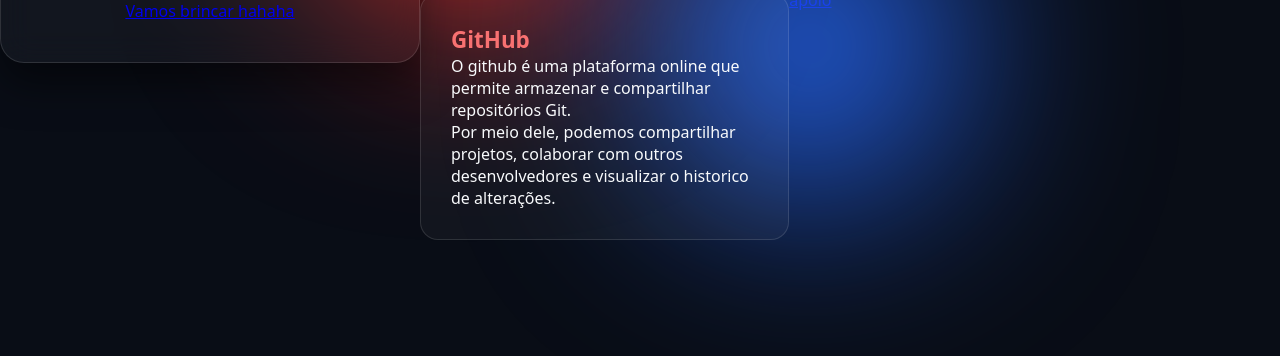
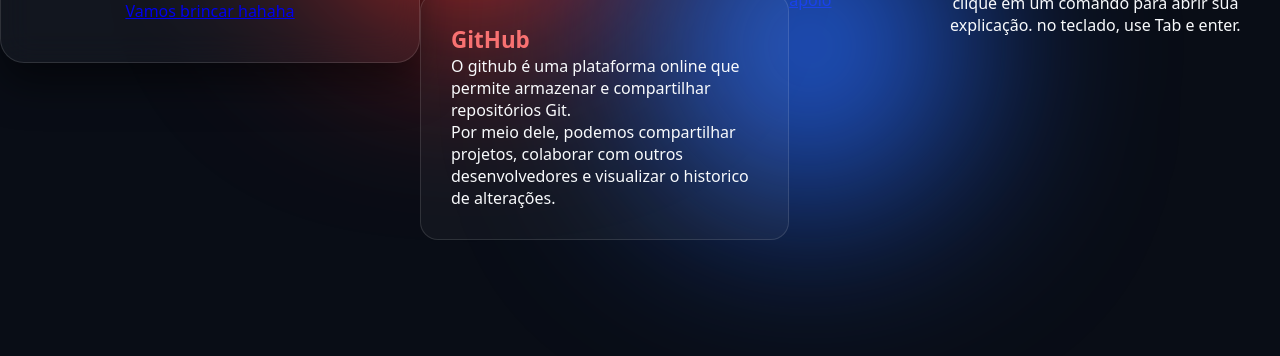
Before and after one commit to tierrykamaralDS/TierryAmaral_pa, a plain HTML site: page index.html in a window 1280 px wide. Shown: the part 444-800 px from the top of the page. Drawn offline with Linux system fonts and the light colour scheme.

Commit message:
coloquei um paragrafo sobre os comandos do teclado - index.html

```diff
--- a/index.html
+++ b/index.html
@@ -69,6 +69,7 @@
 
      <section class="conteudo estudo" id="comandos">
         <h2>comandos para praticar</h2>
+        <p>clique em um comando para abrir sua explicação. no teclado, use Tab e enter.</p>
      </section>
 
 
```
